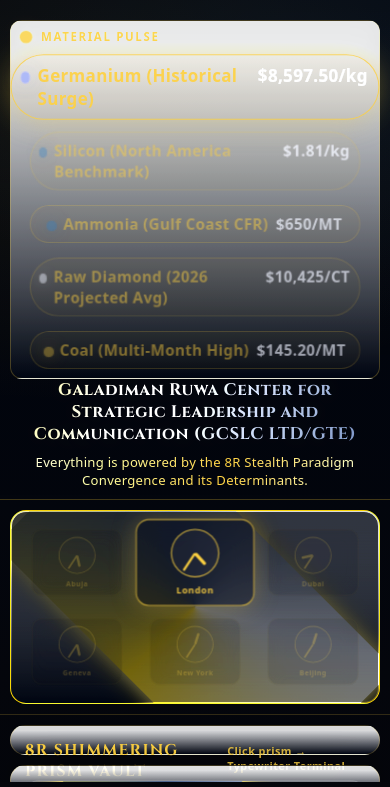
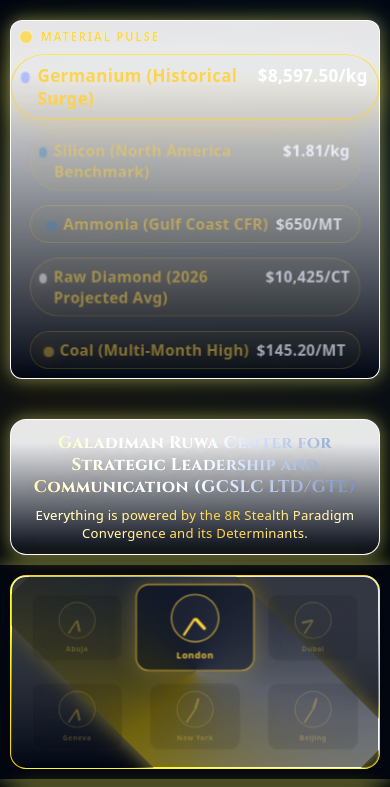
Before and after one commit to gcslcresearch-cloud/gcslc-gateway, a plain HTML site: page GCSLC_MIRROR_VAULT/smm_gateway.html in a window 390 px wide. Shown: the top 787 px of the page. Drawn offline with Linux system fonts and the light colour scheme; a web font is replaced by a local one.

Commit message:
Refine GCSLC Mirror Vault HTML: Adjusted layout for improved responsiveness with changes to height properties, overflow handling, and added new scroll-widget styles. Enhanced visual aesthetics with updated gradient backgrounds and refined component structures for better user interaction.

```diff
--- a/GCSLC_MIRROR_VAULT/smm_gateway.html
+++ b/GCSLC_MIRROR_VAULT/smm_gateway.html
@@ -21,7 +21,7 @@
       --shadow: rgba(0,0,0,.45);
     }
     *{ box-sizing:border-box; }
-    html,body{ height:100%; }
+    html,body{ height:auto; min-height:100%; }
     body{
       margin:0;
       background:
@@ -30,7 +30,8 @@
         linear-gradient(180deg, var(--navy), var(--obsidian));
       color:var(--white);
       font-family:'Goldman', system-ui, sans-serif;
-      overflow:hidden;
+      overflow-x:hidden;
+      overflow-y:auto;
       filter: brightness(1.2);
     }
 
@@ -65,7 +66,8 @@
 
     /* Layout */
     .app{
-      height:100%;
+      height:auto;
+      min-height:100%;
       padding-bottom:62px; /* keep content above legal ticker */
       display:flex;
       flex-direction:column;
@@ -78,8 +80,18 @@
       position:relative;
       z-index:5;
       padding:10px 10px 10px;
-      border-bottom: 1px solid rgba(212,175,55,.25);
-      background: linear-gradient(180deg, rgba(0,0,0,.25), rgba(0,0,0,0));
+      border-bottom:none;
+      background: transparent;
+      display:flex;
+      flex-direction:column;
+      gap:40px;
+    }
+    .identity-widget{
+      border-radius:16px;
+      border:1px solid rgba(255,215,0,.82);
+      background: linear-gradient(180deg, rgba(255,255,255,.90), rgba(0,5,16,.90));
+      padding:12px;
+      box-shadow: 0 0 22px rgba(255,215,0,.22);
     }
     .title{
       margin:0;
@@ -127,7 +139,7 @@
       padding:8px 10px;
       border:1px solid rgba(212,175,55,.25);
       border-radius:12px;
-      background: linear-gradient(180deg, rgba(255,255,255,.85), rgba(0,5,16,.85));
+      background: linear-gradient(180deg, rgba(255,255,255,.90), rgba(0,5,16,.90));
       backdrop-filter: blur(14px);
       -webkit-backdrop-filter: blur(14px);
       display:flex;
@@ -230,7 +242,7 @@
       position:relative;
       z-index:5;
       padding:10px;
-      border-bottom: 1px solid rgba(212,175,55,.18);
+      border-bottom:none;
     }
     .portrait-prism{
       max-width:100%;
@@ -238,7 +250,7 @@
       border-radius:16px;
       border:1px solid rgba(255,215,0,.82);
       padding:12px;
-      background: linear-gradient(180deg, rgba(255,255,255,.85), rgba(0,5,16,.85));
+      background: linear-gradient(180deg, rgba(255,255,255,.90), rgba(0,5,16,.90));
       backdrop-filter: blur(14px);
       -webkit-backdrop-filter: blur(14px);
       position:relative;
@@ -328,9 +340,9 @@
       flex:1;
       display:flex;
       flex-direction:column;
-      gap:10px;
+      gap:40px;
       padding:10px;
-      overflow:auto;
+      overflow:visible;
       min-height:0;
     }
 
@@ -338,7 +350,7 @@
     .guardian{
       border-radius:18px;
       border:1px solid rgba(212,175,55,.22);
-      background: linear-gradient(180deg, rgba(255,255,255,.85), rgba(0,5,16,.85));
+      background: linear-gradient(180deg, rgba(255,255,255,.90), rgba(0,5,16,.90));
       backdrop-filter: blur(14px);
       -webkit-backdrop-filter: blur(14px);
       box-shadow: 0 18px 60px rgba(0,0,0,.35), inset 0 1px 0 rgba(255,255,255,.06);
@@ -445,7 +457,7 @@
     .node-card{
       border-radius:14px;
       border:1px solid rgba(212,175,55,.35);
-      background: linear-gradient(180deg, rgba(255,255,255,.85), rgba(0,5,16,.85));
+      background: linear-gradient(180deg, rgba(255,255,255,.90), rgba(0,5,16,.90));
       backdrop-filter: blur(14px);
       -webkit-backdrop-filter: blur(14px);
       padding:12px 12px;
@@ -495,7 +507,7 @@
     .prism{
       border-radius:18px;
       border:1px solid rgba(212,175,55,.22);
-      background: linear-gradient(180deg, rgba(255,255,255,.85), rgba(0,5,16,.85));
+      background: linear-gradient(180deg, rgba(255,255,255,.90), rgba(0,5,16,.90));
       backdrop-filter: blur(14px);
       -webkit-backdrop-filter: blur(14px);
       padding:14px;
@@ -531,7 +543,7 @@
       margin-top:10px;
       border-radius:16px;
       border:1px solid rgba(212,175,55,.28);
-      background: linear-gradient(180deg, rgba(255,255,255,.85), rgba(0,5,16,.85));
+      background: linear-gradient(180deg, rgba(255,255,255,.90), rgba(0,5,16,.90));
       padding:12px;
       position:relative;
       width:100%;
@@ -623,7 +635,7 @@
       background:
         radial-gradient(500px 220px at 20% 0%, rgba(255,215,0,.32), transparent 55%),
         radial-gradient(460px 260px at 90% 10%, rgba(42,110,168,.36), transparent 58%),
-        rgba(255,255,255,.85);
+        rgba(255,255,255,.90);
       display:flex;
       flex-direction:column;
       gap:10px;
@@ -715,6 +727,35 @@
       padding:16px;
     }
     .modal.show{ display:flex; }
+    .scroll-widget{
+      opacity:.92;
+      transform: translateY(8px);
+      transition: transform .45s ease, opacity .45s ease, box-shadow .45s ease, border-color .45s ease;
+    }
+    .scroll-widget.in-view{
+      opacity:1;
+      transform: translateY(0);
+      box-shadow: 0 0 24px rgba(255,215,0,.32), 0 0 14px rgba(255,255,255,.22);
+      border-color: rgba(255,255,255,.92);
+    }
+
+    .back-top{
+      position:fixed;
+      right:14px;
+      bottom:72px;
+      z-index:40;
+      border:1px solid rgba(255,215,0,.9);
+      border-radius:999px;
+      background: linear-gradient(120deg, rgba(255,215,0,.96), rgba(255,255,255,.85));
+      color:#0a0d18;
+      font-family:inherit;
+      font-weight:900;
+      font-size:.66rem;
+      letter-spacing:.08em;
+      padding:10px 12px;
+      cursor:pointer;
+      box-shadow: 0 0 18px rgba(255,215,0,.45);
+    }
     .modal-dialog{
       width:min(820px, 100%);
       border-radius:18px;
@@ -772,7 +813,7 @@
 <body>
   <div class="app">
     <div class="topbar">
-      <div class="prices" aria-label="Live material pricing ribbon">
+      <div class="prices stack-widget scroll-widget" aria-label="Live material pricing ribbon">
         <div class="price-left">
           <span class="pulse-dot"></span>
           <div class="pulse-label">MATERIAL PULSE</div>
@@ -805,18 +846,20 @@
             </div>
         </div>
       </div>
-      <h1 class="title">Galadiman Ruwa Center for Strategic Leadership and Communication (GCSLC LTD/GTE)</h1>
-      <div class="tagline">Everything is powered by the 8R Stealth Paradigm Convergence and its Determinants.</div>
+      <div class="identity-widget stack-widget scroll-widget">
+        <h1 class="title">Galadiman Ruwa Center for Strategic Leadership and Communication (GCSLC LTD/GTE)</h1>
+        <div class="tagline">Everything is powered by the 8R Stealth Paradigm Convergence and its Determinants.</div>
+      </div>
     </div>
 
-    <div class="clock-wrap">
+    <div class="clock-wrap stack-widget scroll-widget">
       <div class="portrait-prism" aria-label="6-city pulse portrait widget">
         <div class="clock-grid" id="clock-grid" aria-label="6-city Sovereign Clock"></div>
       </div>
     </div>
 
     <div class="main">
-      <section class="prism" aria-label="8R prism vault terminal mode">
+      <section class="prism stack-widget scroll-widget" aria-label="8R prism vault terminal mode">
         <div class="prism-head">
           <h2>8R SHIMMERING PRISM VAULT</h2>
           <div class="prism-note">Click prism → Typewriter Terminal</div>
@@ -827,7 +870,7 @@
         </div>
       </section>
 
-      <section class="guardian" aria-label="Humanoid guardian">
+      <section class="guardian stack-widget scroll-widget" aria-label="Humanoid guardian">
         <div class="guardian-visual portrait-prism">
           <div class="energy-core-frame" aria-label="ENERGY CORE ACTIVE frame">
             <div class="energy-core-label">ENERGY CORE ACTIVE</div>
@@ -876,7 +919,7 @@
         </div>
       </section>
 
-      <section class="decode-panel" aria-label="DECODE VAULT sign-on">
+      <section class="decode-panel stack-widget scroll-widget" aria-label="DECODE VAULT sign-on">
         <div class="decode-top-actions">
           <button type="button" class="decode-terminate" id="terminate-session-btn">LOG OUT</button>
         </div>
@@ -927,6 +970,8 @@
       </div>
     </div>
   </div>
+
+  <button type="button" class="back-top" id="back-top-btn" aria-label="Back to top">BACK TO TOP</button>
 
   <div class="legal" aria-label="Legal base ticker">
     <div class="legal-track" id="legal-track">
@@ -1601,6 +1646,20 @@
         openModalWithText("SOVEREIGN SESSION TERMINATED — Decode Vault required for core access.");
       });
     }
+
+    // Scroll-in border shimmer + back-to-top.
+    const backTopBtn = document.getElementById("back-top-btn");
+    if (backTopBtn) {
+      backTopBtn.addEventListener("click", () => {
+        window.scrollTo({ top: 0, behavior: "smooth" });
+      });
+    }
+    const io = new IntersectionObserver((entries) => {
+      entries.forEach((entry) => {
+        if (entry.isIntersecting) entry.target.classList.add("in-view");
+      });
+    }, { threshold: 0.2 });
+    document.querySelectorAll(".scroll-widget").forEach((el) => io.observe(el));
   </script>
 </body>
 </html>
```
